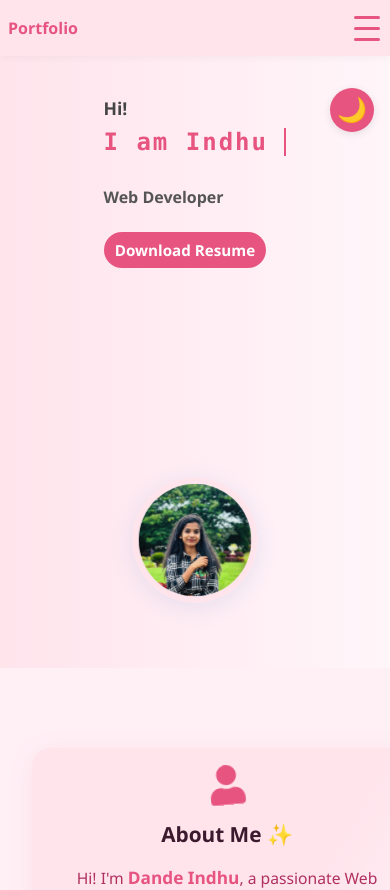
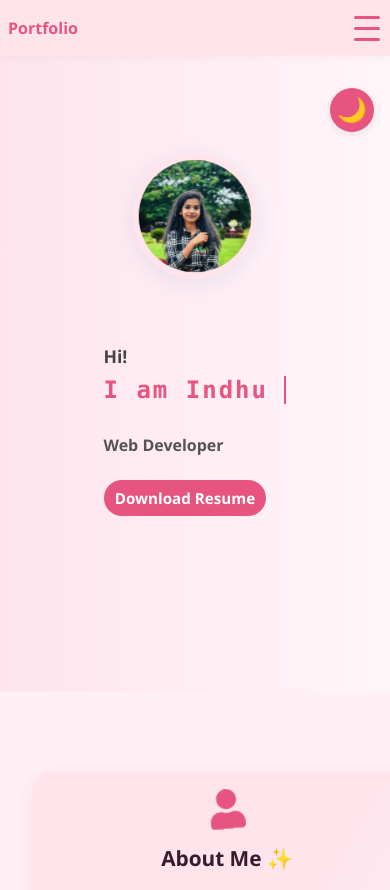
Before and after one commit to indhu1002/Indhu_portfolio, a React (Create React App) app: page / in a window 390 px wide. Shown: the top 890 px of the page. Built offline with nearby package versions, Linux system fonts and the light colour scheme.

Commit message:
updated the mobile responsive

```diff
--- a/src/App.css
+++ b/src/App.css
@@ -570,9 +570,12 @@ body.dark, .App.dark {
   .hero-content {
     max-width: 100%;
     margin-bottom: 1.5rem;
+    order: 2;
   }
   .hero-img-wrapper {
     margin-top: 1.5rem;
+    order: 1;
+    margin-bottom: 1.5rem;
   }
 }
 
```
